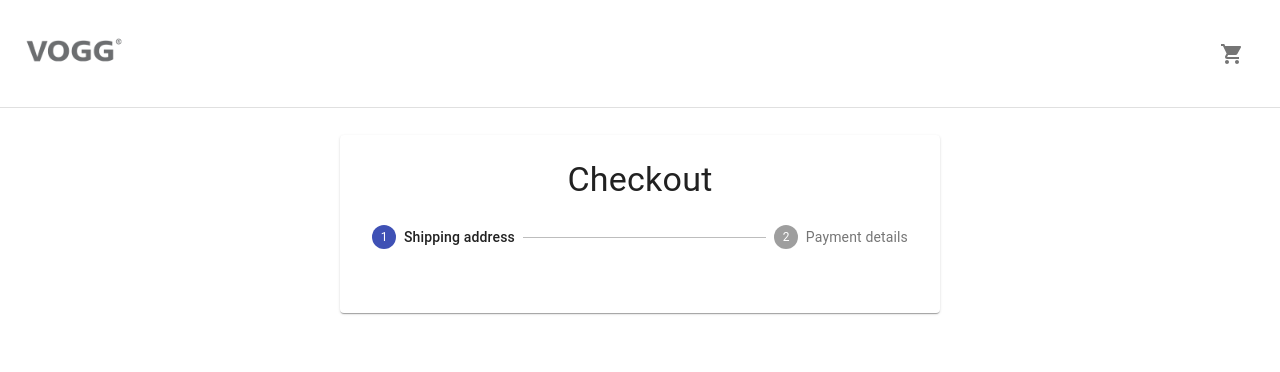
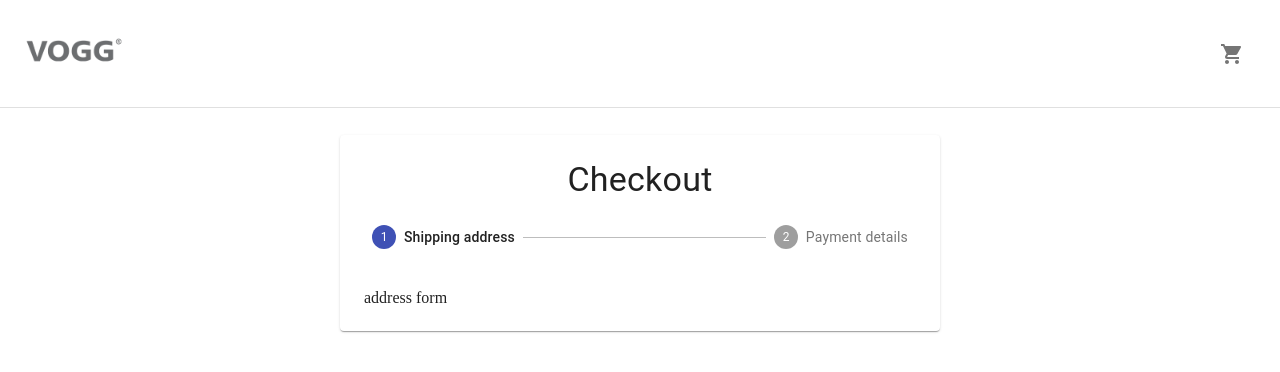
Before and after one commit to gchib00/vogg_eshop, a React (Create React App) app: page /checkout in a window 1280 px wide. Shown: the top 372 px of the page. Built offline with nearby package versions, Linux system fonts and the light colour scheme; no server answers.

Commit message:
Added checkout page

```diff
--- /dev/null
+++ b/src/components/CheckoutForm/AddressForm.jsx
@@ -0,0 +1,12 @@
+import React from 'react'
+
+function AddressForm () {
+    return(
+        <div>
+            address form
+        </div>
+    )
+
+}
+
+export default AddressForm
--- a/src/components/CheckoutForm/Checkout/Checkout.jsx
+++ b/src/components/CheckoutForm/Checkout/Checkout.jsx
@@ -2,6 +2,8 @@
 import { Paper, Stepper, Step, StepLabel, Typography, CircularProgress, Divider, Button } from '@material-ui/core'
 
 import useStyles from './styles'
+import AddressForm from '../AddressForm'
+import PaymentForm from '../PaymentForm'
 
 
 const steps = ['Shipping address', 'Payment details']
@@ -10,6 +12,23 @@
     const classes = useStyles()
     const [activeStep, setActiveStep] = useState(0)
 
+    function Form() {
+        return(
+        (activeStep === 0) ?
+            <AddressForm />
+        :
+            <PaymentForm />
+
+        )
+    }
+
+    function Confirmation() {
+        return(
+            <div>
+                fake confirmation page
+            </div>
+        )
+    }
 
     return(
         <div>
@@ -24,6 +43,7 @@
                             </Step>
                         )}
                     </Stepper>
+                    { (activeStep === activeStep.length) ? <Confirmation /> : <Form /> }
                 </Paper>
             </main>
         </div>
--- /dev/null
+++ b/src/components/CheckoutForm/PaymentForm.jsx
@@ -0,0 +1,12 @@
+import React from 'react'
+
+function PaymentForm () {
+    return(
+        <div>
+            payment form
+        </div>
+    )
+
+}
+
+export default PaymentForm
--- a/src/components/Products/Products.jsx
+++ b/src/components/Products/Products.jsx
@@ -79,20 +79,11 @@
                 </div>
             </div>
             <Grid container justify="center" spacing={4}>
-
-                    {renderArray.map((product) => (
-                        <Grid item key={product.id} xs={12} sm={6} md={4} lg={3}>
-                            <Product product={product} onAddToCart={onAddToCart} />
-                        </Grid>
-                    ))}
-
-
-
-
-
-\
-
-
+                {renderArray.map((product) => (
+                    <Grid item key={product.id} xs={12} sm={6} md={4} lg={3}>
+                        <Product product={product} onAddToCart={onAddToCart} />
+                    </Grid>
+                ))}
             </Grid>
         </main>
     )
```
